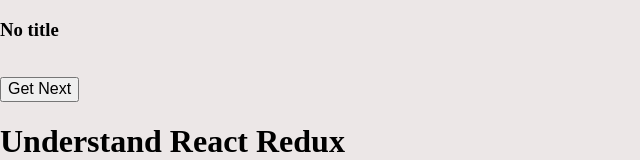
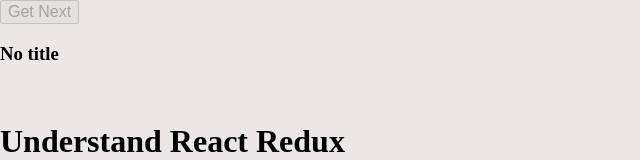
Before and after one commit to dkafle/react-webpack-babel, a React app: page / in a window 1280 px wide. Shown: the top 160 px of the page, without its empty margins (0-640 px from the left). Built offline with nearby package versions, Linux system fonts and the light colour scheme; no server answers.

Commit message:
better handling

```diff
--- a/src/app.jsx
+++ b/src/app.jsx
@@ -15,7 +15,8 @@
   constructor(props) {
     super(props);
     this.state = {
-      giffy: {}
+      giffy: {},
+      isFetching: false,
     }
   }
 
@@ -25,12 +26,17 @@
 
   getRemoteData() {
     const url = random_gif + '?api_key=' + API_KEY;
+    this.setState({
+      giffy: {},
+      isFetching: true,
+    });
     axios.get(url)
       .then(result => {
         console.log(result);
         this.setState({
           giffy: result.data,
-        })
+          isFetching: false,
+        });
       });
   }
 
@@ -39,10 +45,13 @@
     return (<div className='App'>
       <div>
         <div>
-          <h3>{giffy.data ? giffy.data.title : 'No title'}</h3>
-          <img src={giffy.data ? giffy.data.image_url : ''} /> <br/>
-          <button onClick={() =>this.getRemoteData()}>Get Next</button>
+          <button
+            onClick={() =>this.getRemoteData()}
+            disabled={this.state.isFetching}
+            >Get Next</button>
         </div>
+        <h3>{giffy.data ? giffy.data.title : 'No title'}</h3>
+        <img src={giffy.data ? giffy.data.image_url : ''} /> <br/>
         <h1>Understand React Redux</h1>
         <div>
           <div>Your age is: {this.props.age}</div>
```
